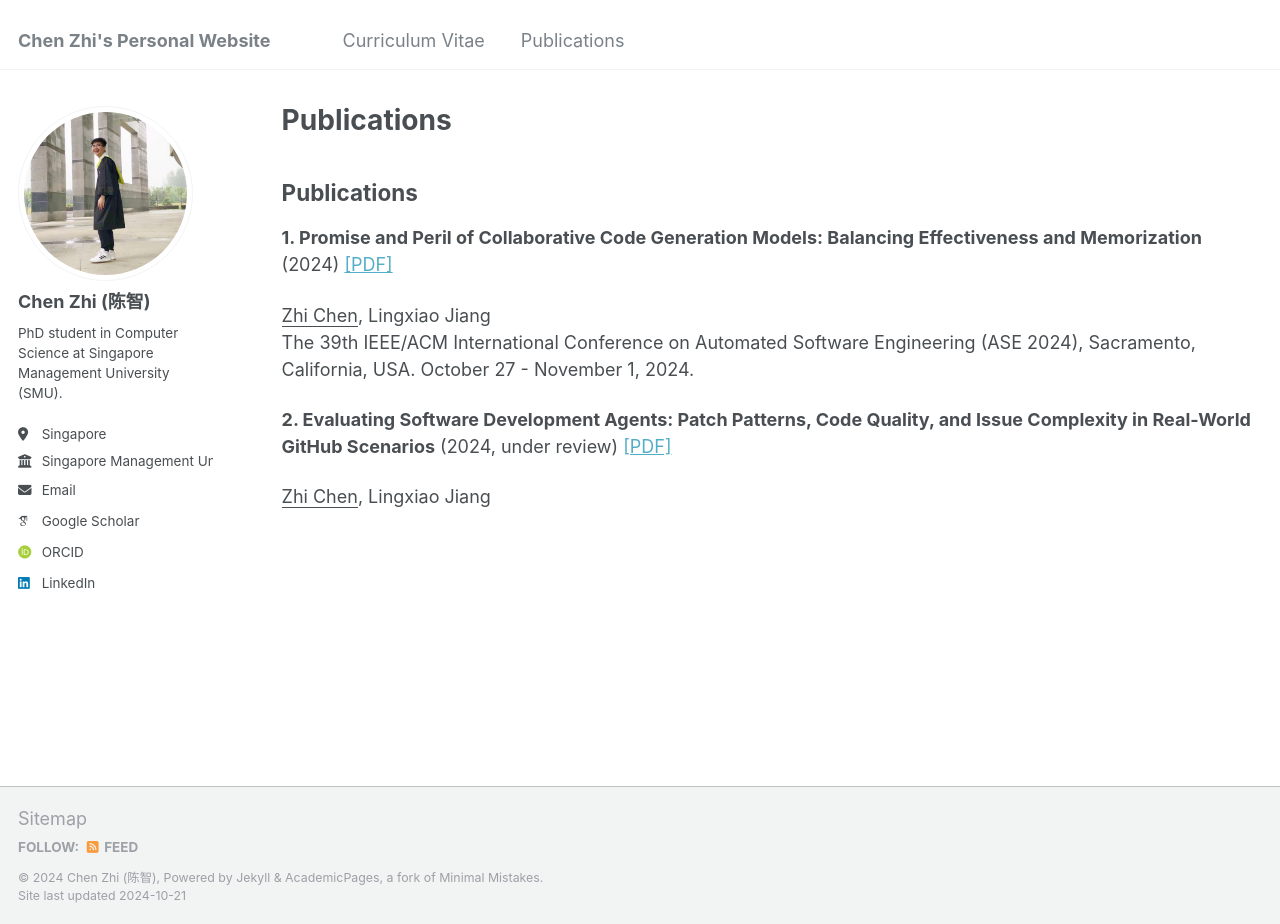
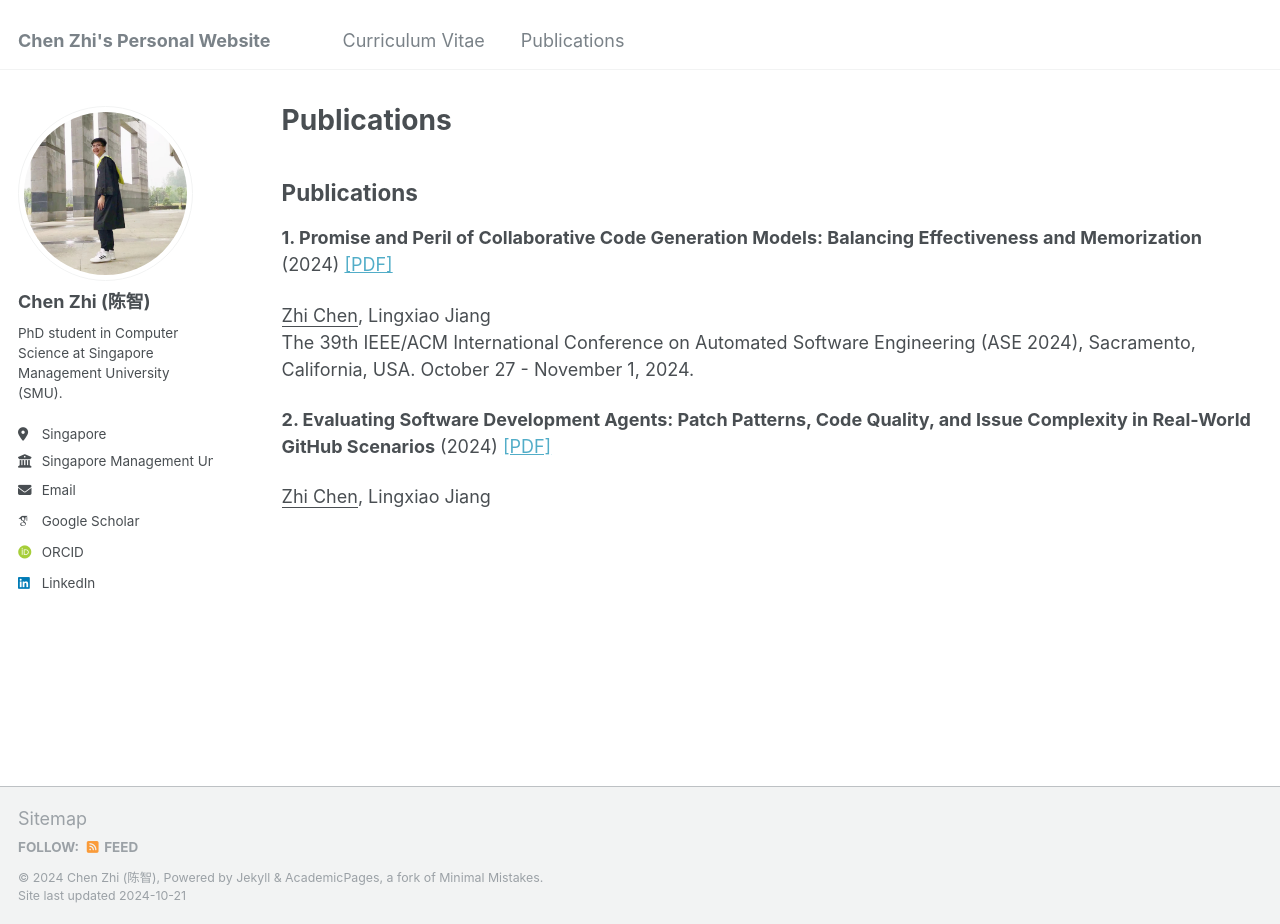
Before and after one commit to chenzhi-cz/chenzhi-cz.github.io, a Jekyll site: the page built from _pages/publications.html, in a window 1280 px wide and 924 px high. Built offline with Jekyll 4.4.1, drawn with Linux system fonts in a browser that asks for light colours; some web fonts are replaced.

Commit message:
Update publications.html

```diff
--- a/_pages/publications.html
+++ b/_pages/publications.html
@@ -17,6 +17,6 @@ author_profile: true
 
 <!-- Second Paper -->
 <div class="publication">
-    <p><strong>2. Evaluating Software Development Agents: Patch Patterns, Code Quality, and Issue Complexity in Real-World GitHub Scenarios</strong> (2024, under review) <a href="https://arxiv.org/pdf/2410.12468" class="pdf-link">[PDF]</a></p>
+    <p><strong>2. Evaluating Software Development Agents: Patch Patterns, Code Quality, and Issue Complexity in Real-World GitHub Scenarios</strong> (2024) <a href="https://arxiv.org/pdf/2410.12468" class="pdf-link">[PDF]</a></p>
     <p><u>Zhi Chen</u>, Lingxiao Jiang</p>
 </div>
```
